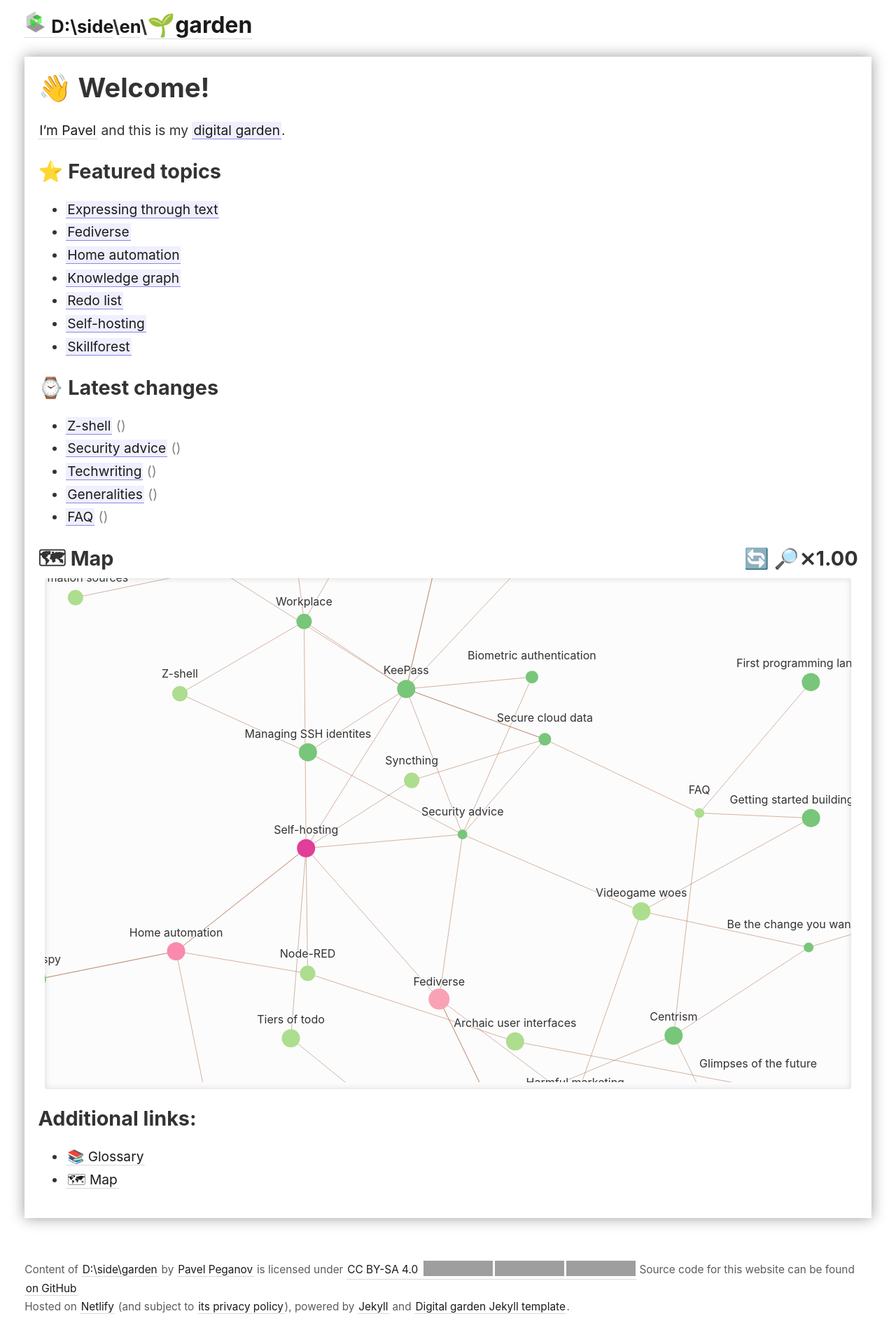
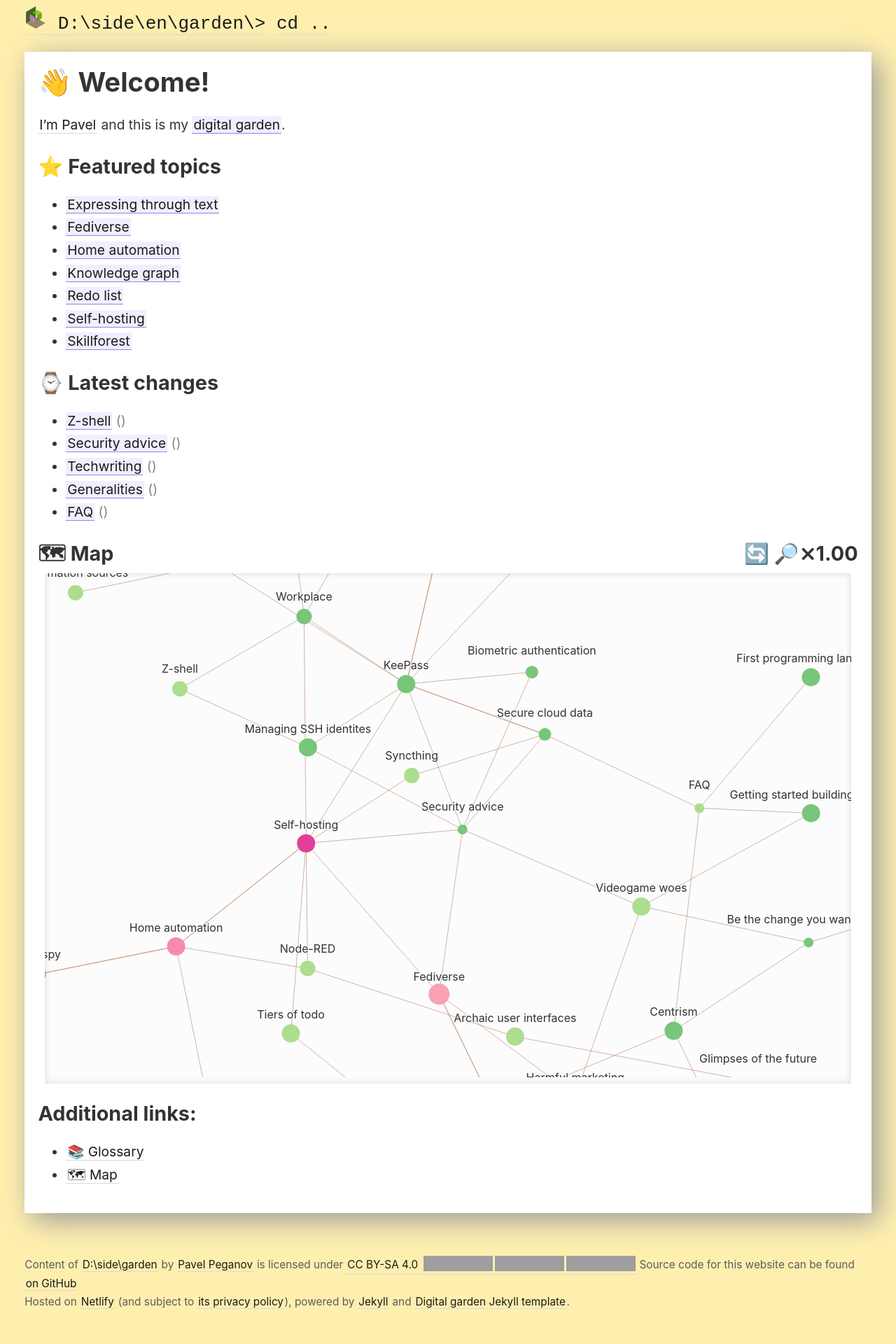
Before and after one commit to D-side/digital-garden, a Jekyll site: the page built from _pages/index.md, in a window 1280 px wide. Shown: the whole page at 70% size. Built offline with Jekyll 4.4.1, drawn with Linux system fonts in a browser that asks for light colours; grey boxes are pictures that could not be loaded.

Commit message:
Style fixes + fediverse:creator meta

```diff
--- a/_includes/head.html
+++ b/_includes/head.html
@@ -9,7 +9,7 @@
 
   <meta property="og:site_name" content="{{ site.title }}">
 
-  <meta name="theme-color" content="#007700">
+  <meta name="theme-color" content="#ffefaf">
   <link rel="icon" type="image/png" href="/assets/icon.png">
 
   <link rel="stylesheet" href="{{ site.baseurl }}styles.css">
@@ -33,6 +33,8 @@
   <meta property="article:author" content="{{ site.url }}/">
   {% endif %}
 
+  <meta name="fediverse:creator" content="@dside@mastodon.ml">
+
   <meta property="og:url" content="{{ site.url }}{{ page.url }}" />
 
   {% if page.image %}
--- a/_includes/nav.html
+++ b/_includes/nav.html
@@ -1,3 +1,5 @@
-<div>
-    <strong><small><a class="internal-link" href="https://dside.ru/"><img src="/assets/icon.png" height="32" width="32" /> D:\side</a>\<a href="https://dside.ru/en/">en</a>\</small><a class="internal-link" href="/">🌱garden</a></strong>
+<div id="header">
+    <a href="/"><img src="/assets/icon.png" height="32" width="32" /> D:\side\en\garden\&gt;</a> <a href="https://dside.ru/en/">cd ..</a>
 </div>
+
+<a href="https://dside.ru/en/"></a>
--- a/_sass/_style.scss
+++ b/_sass/_style.scss
@@ -17,6 +17,7 @@ body {
   color: $color-text;
   font-size: 1rem;
   max-width: 63em;
+  background-color: #ffefaf;
 
   @media (min-width: 820px) {
     font-size: 1.2rem;
@@ -102,7 +103,8 @@ a {
 main {
   margin: 2vh 0 2vh;
   padding: 1em;
-  box-shadow: 0 0 1em #999;
+  box-shadow: .5em .5em 2em #999;
+  background-color: #ffffff;
 }
 
 nav {
@@ -204,3 +206,7 @@ a.source-link {
     color: $color-subtext;
   }
 }
+
+#header {
+  font-family: monospace;
+}
```
Also changed, not shown: assets/icon.png.
